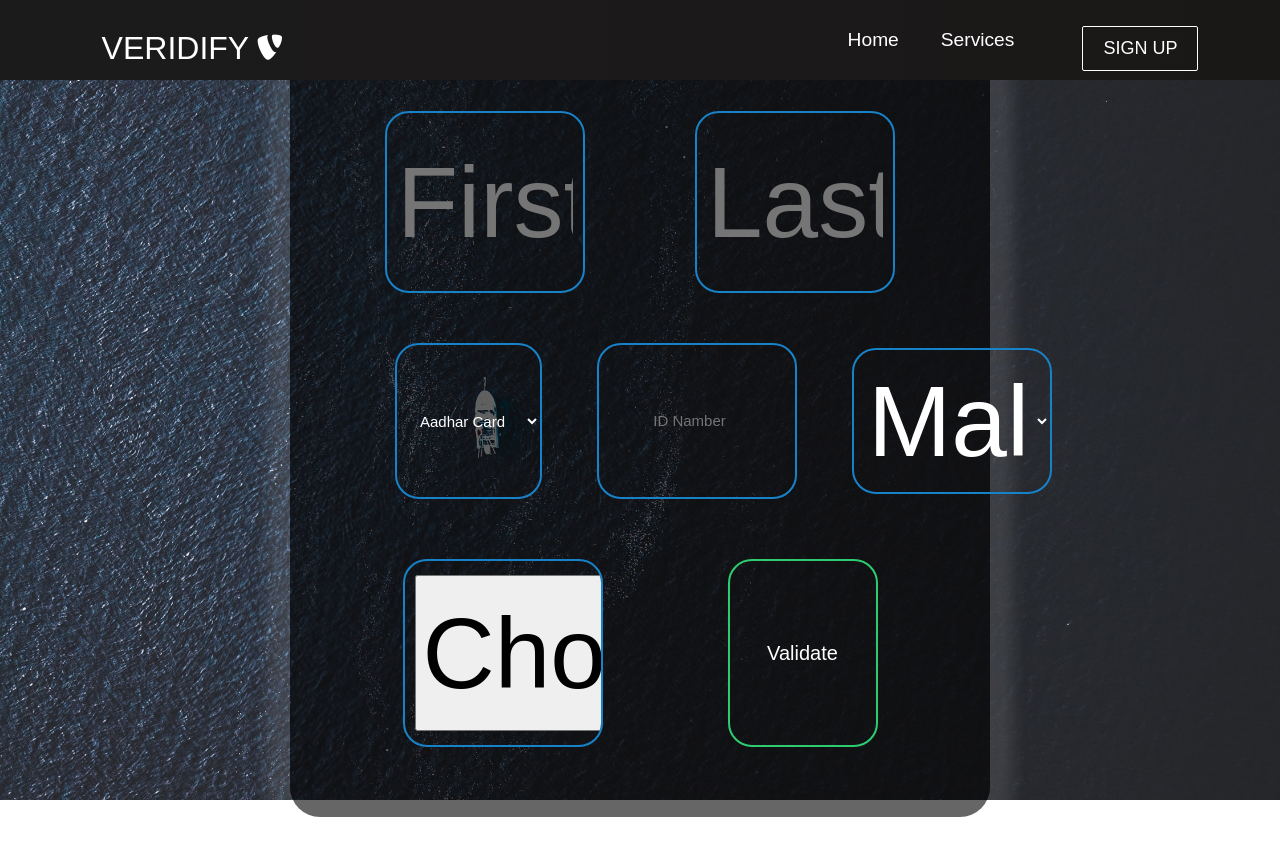
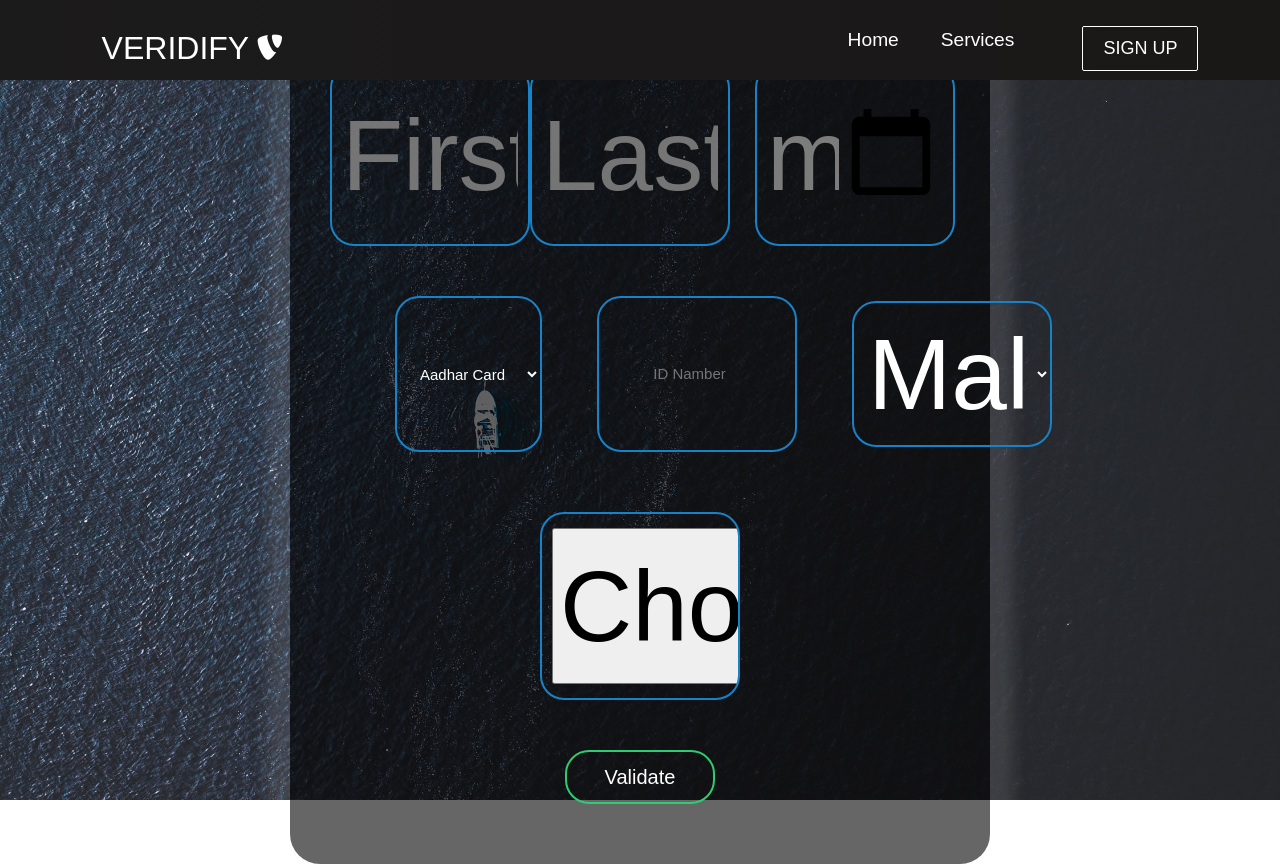
Before and after one commit to akashbg-rapyder/document-verification-system, a React (Create React App) app: page /services in a window 1280 px wide. Before the commit the page ends 817 px from the top, so only its background shows below. Built offline with nearby package versions, Linux system fonts and the light colour scheme; no server answers; the HTML template or start-up script is replaced by a standard one.

Commit message:
Ui Development v0.7 add DOB section in services and application to use environment variables

```diff
--- a/package.json
+++ b/package.json
@@ -3,12 +3,18 @@
   "version": "0.1.0",
   "private": true,
   "dependencies": {
+    "@aws-sdk/client-s3": "^3.294.0",
+    "@aws-sdk/client-textract": "^3.294.0",
+    "@aws-sdk/lib-storage": "^3.294.0",
     "@testing-library/jest-dom": "^5.16.5",
     "@testing-library/react": "^13.4.0",
     "@testing-library/user-event": "^13.5.0",
     "aws-sdk": "^2.1338.0",
     "bootstrap": "^5.3.0-alpha1",
     "dotenv": "^16.0.3",
+    "fs": "^0.0.1-security",
+    "os": "^0.1.2",
+    "path": "^0.12.7",
     "react": "^18.2.0",
     "react-dom": "^18.2.0",
     "react-router": "^6.9.0",
--- a/src/components/pages/Services.js
+++ b/src/components/pages/Services.js
@@ -2,23 +2,27 @@ import React from 'react';
 import '../../App.css';
 import './services.css'
 import './Services'
-import {useRef} from 'react';
 import { Upload } from "@aws-sdk/lib-storage";
-import { S3Client, S3 } from "@aws-sdk/client-s3";
+import { S3Client} from "@aws-sdk/client-s3";
 import { v4 as uuidv4 } from 'uuid';
 
 export default function Services() {
 
-  const ref = useRef();
-  var firstName, lastName, idNumber
+  var firstName, lastName, idNumber, birthDate
   var userData = new Object();
+  var s3BucketName = process.env.REACT_APP_S3_BUCKET_NAME
+  var awsRegion = process.env.REACT_APP_AWS_REGION
+  var awsAccessKeyId = process.env.REACT_APP_AWS_ACCESS_KEY_ID
+  var awsSecretAccessKey = process.env.REACT_APP_AWS_SECRET_ACCESS_KEY
 
   const upload = (file)=>{
+    console.log(s3BucketName, awsRegion)
     const fileName = uuidv4();
-
+    const s3BucketUrl = "https://"+s3BucketName +"."+awsRegion+".amazonaws.com/"+fileName+"";
+    console.log("s3 bucket url"+s3BucketUrl);
     var file = file.target.files[0];
-    const target = {Bucket: "", Key:fileName, Body:file}
-    const credentials = {accessKeyId:"", secretAccessKey:""}
+    const target = {Bucket: s3BucketName, Key:fileName, Body:file}
+    const credentials = {accessKeyId:awsAccessKeyId, secretAccessKey:awsSecretAccessKey}
     try {
       const parallelUploads3 = new Upload({
         client: new S3Client({region:"ap-south-1", credentials:credentials}),
@@ -39,12 +43,13 @@ export default function Services() {
       firstName=document.querySelector("#firstName").value
       lastName=document.querySelector("#lastName").value
       idNumber=document.querySelector("#idNumber").value
+      birthDate=document.querySelector("#birthDate").value
       userData = {
         "firstName": firstName,
         "lastName": lastName,
-        "idNumber": idNumber
+        "idNumber": idNumber,
+        "birthDate": birthDate
       };
-
       console.log(userData)
   }
 
@@ -54,7 +59,7 @@ export default function Services() {
     <div className="name">
     <input type="text" name="" placeholder="First Name" id= "firstName"/>
     <input type="text" name="" placeholder="Last Name" id= "lastName"/>
-
+    <input type='date' name="" placeholder='BirthDate' id= "birthDate" className= "birthDate"/>
     </div>
     <div className="custom-select">
     <select className='serviceSelect'>
@@ -71,7 +76,9 @@ export default function Services() {
   </div>
   <div className='FileSubmit'>
   <input type="file" id="myFile" onChange={upload} name="filename"/>
-    <button onClick={buttoncliked} ref={ref} id="validate"className='btnLogin'>Validate</button>
+  </div>
+  <div className='Validate'>
+  <button onClick={buttoncliked} id="validate" className='btnLogin'>Validate</button>
   </div>
   </div>
 </div>;
--- a/src/components/pages/services.css
+++ b/src/components/pages/services.css
@@ -136,4 +136,24 @@
   .customOption{
     background: white;
     color: black;
+    margin: 20px auto;
+    margin-left: 25px;
+    margin-right: 40px;
   }
+
+  .birthDate{
+    border:0;
+    background: none;
+    display: block;
+    margin: 20px auto;
+    margin-left: 25px;
+    margin-right: 40px;
+    text-align: center;
+    border: 2px solid #1882c8;
+    padding: 14px 10px;
+    width: 200px;
+    outline: none;
+    color: #7c7c7c;
+    border-radius: 24px;
+    transition: 0.25s;
+  }
```
Also changed, not shown: src/components/aws_s3.js (deleted, +0 -34 lines), 2 other files (tests, documents, lock files or other folders).
